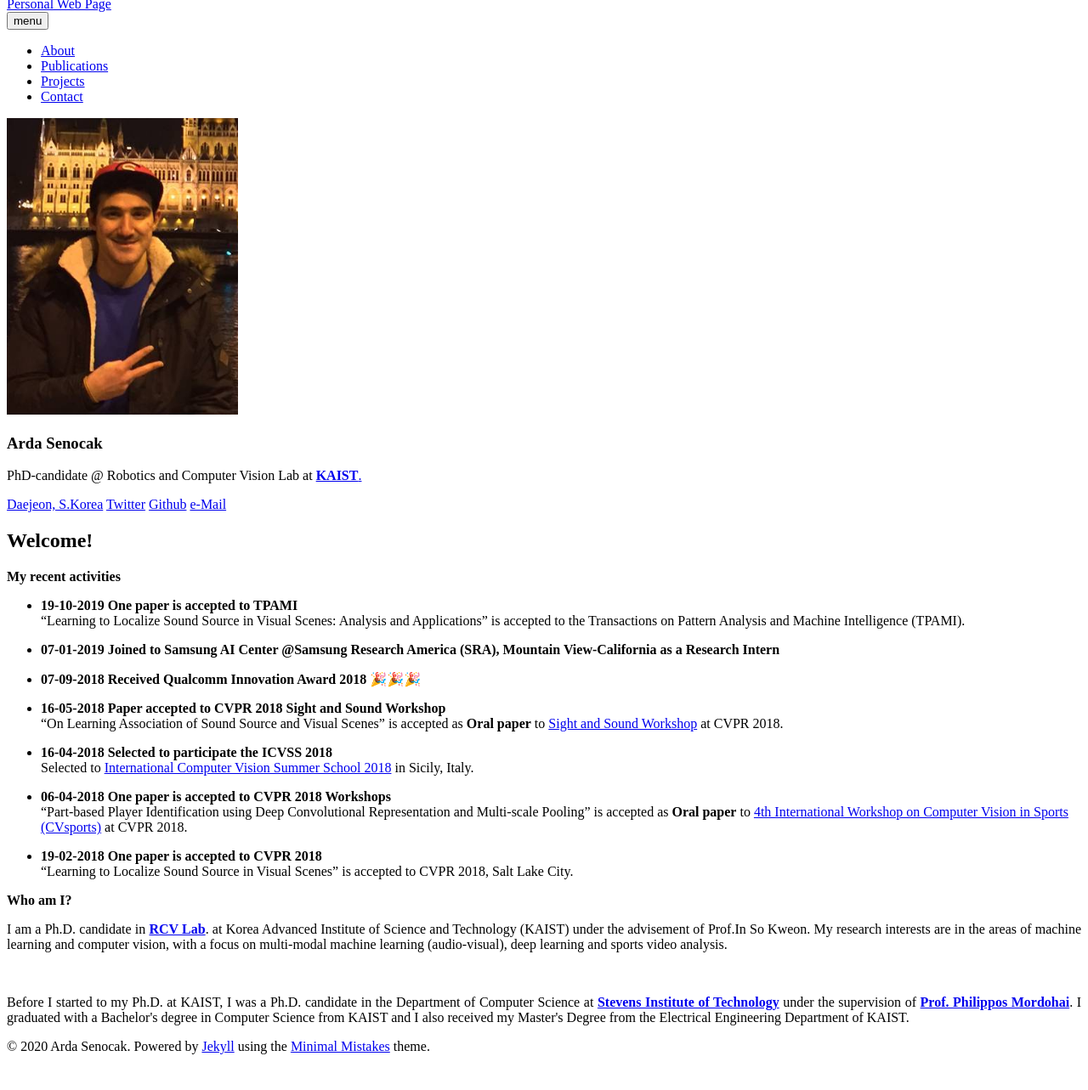
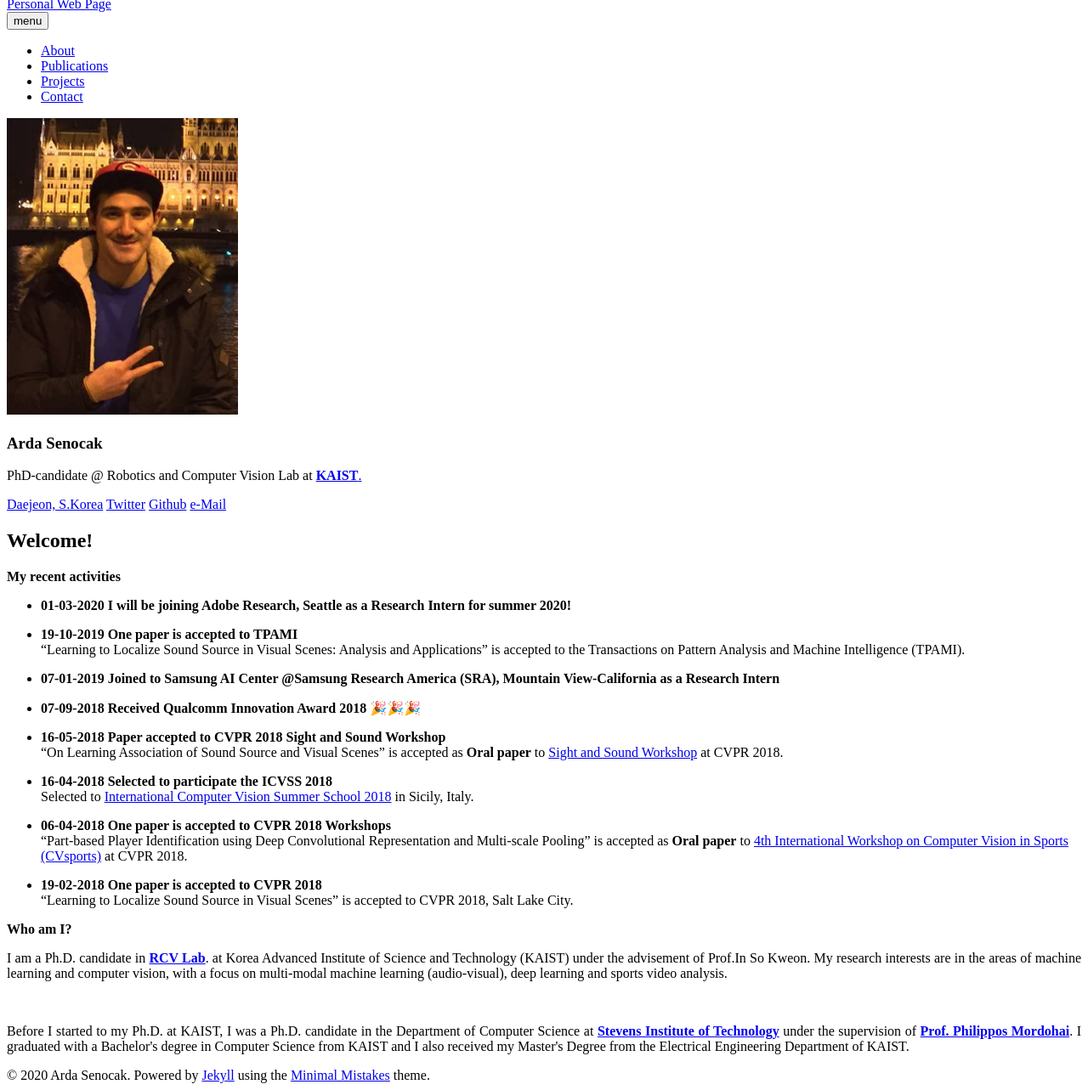
Before and after one commit to ardasnck/ardasnck.github.io, a Jekyll site: the page built from index.md, in a window 1280 px wide, cut to the strip 112-1395 px from the top of the page. Shown: the whole strip at 85% size. Built offline with Jekyll 4.4.1, drawn with Linux system fonts in a browser that asks for light colours; nearby versions of some CDN libraries; before the commit the page ends 1361 px from its top, so only the background shows below that.

Commit message:
Update index.md

```diff
--- a/index.md
+++ b/index.md
@@ -6,6 +6,8 @@ tags: [Jekyll, theme, responsive, blog, template]
 image: banner1.png
 ---
 **My recent activities**
+
+* **01-03-2020 I will be joining Adobe Research, Seattle as a Research Intern for summer 2020!** <br>
 
 * **19-10-2019 One paper is accepted to TPAMI** <br>
 "Learning to Localize Sound Source in Visual Scenes: Analysis and Applications" is accepted to the Transactions on Pattern Analysis and Machine Intelligence (TPAMI).
```
